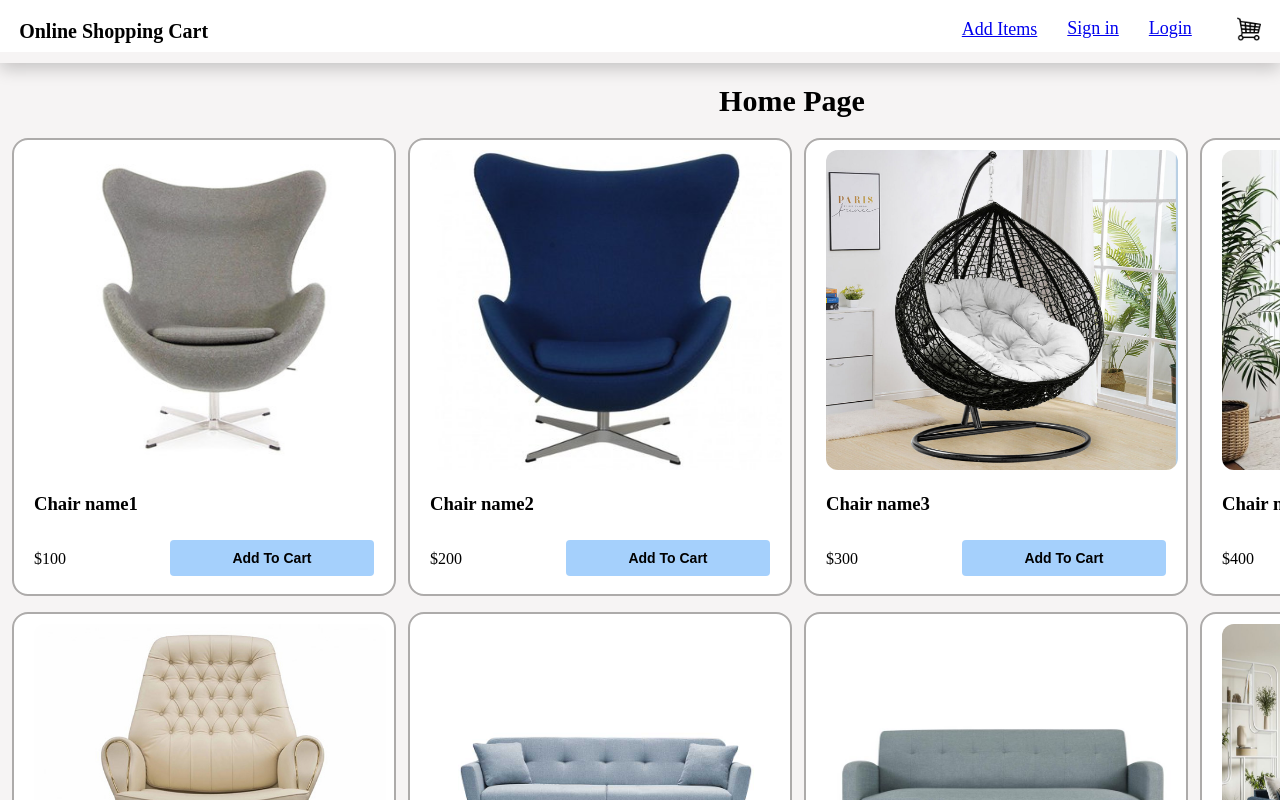
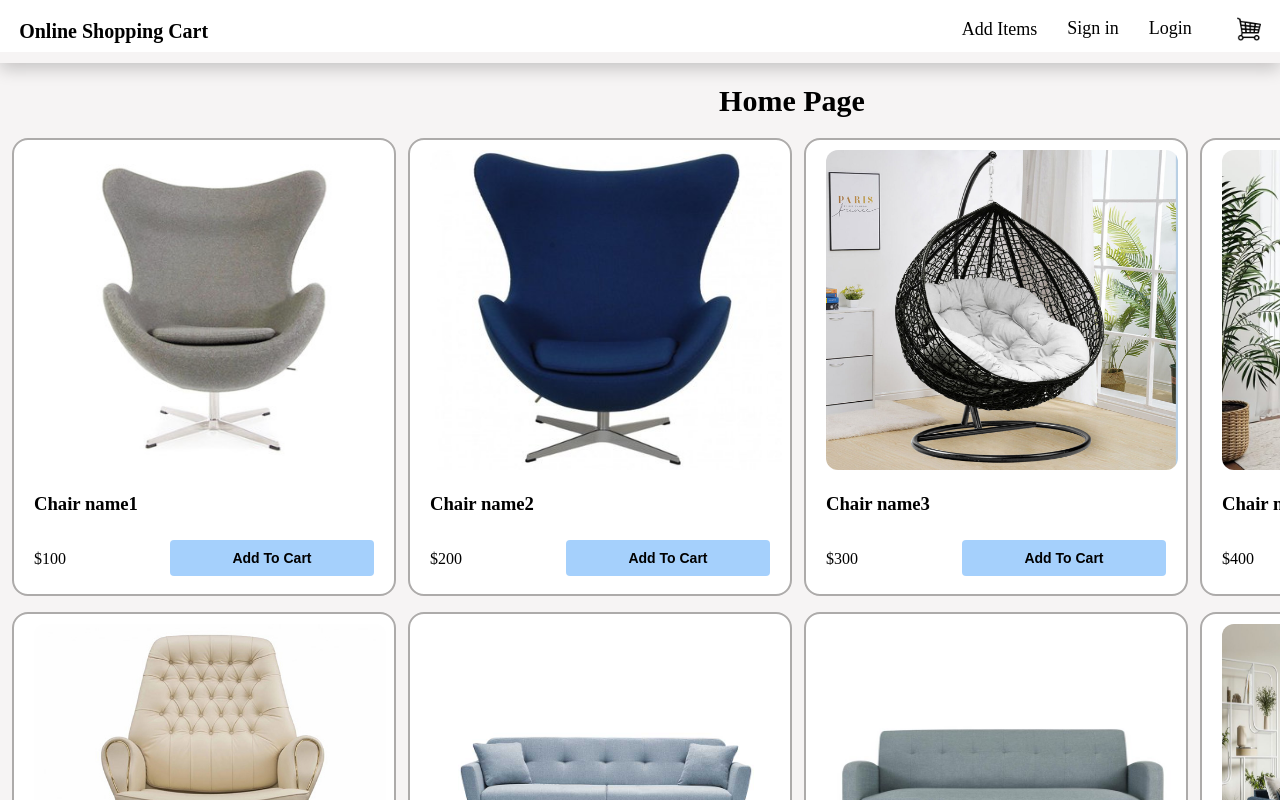
Before and after one commit to KeshaCodeolima/Shopping-Cart, a React (Create React App) app in the folder ractcart/: page / in a window 1280 px wide. Shown: the top 800 px of the page. Built offline with nearby package versions, Linux system fonts and the light colour scheme.

Commit message:
change some CSS in Navbar css page

```diff
--- a/ractcart/src/Components/Navbar.css
+++ b/ractcart/src/Components/Navbar.css
@@ -45,3 +45,7 @@
     margin-top: 3%;
     cursor: pointer;
 }
+.ulnav a{
+    text-decoration: none;
+    color: black;
+}
```
